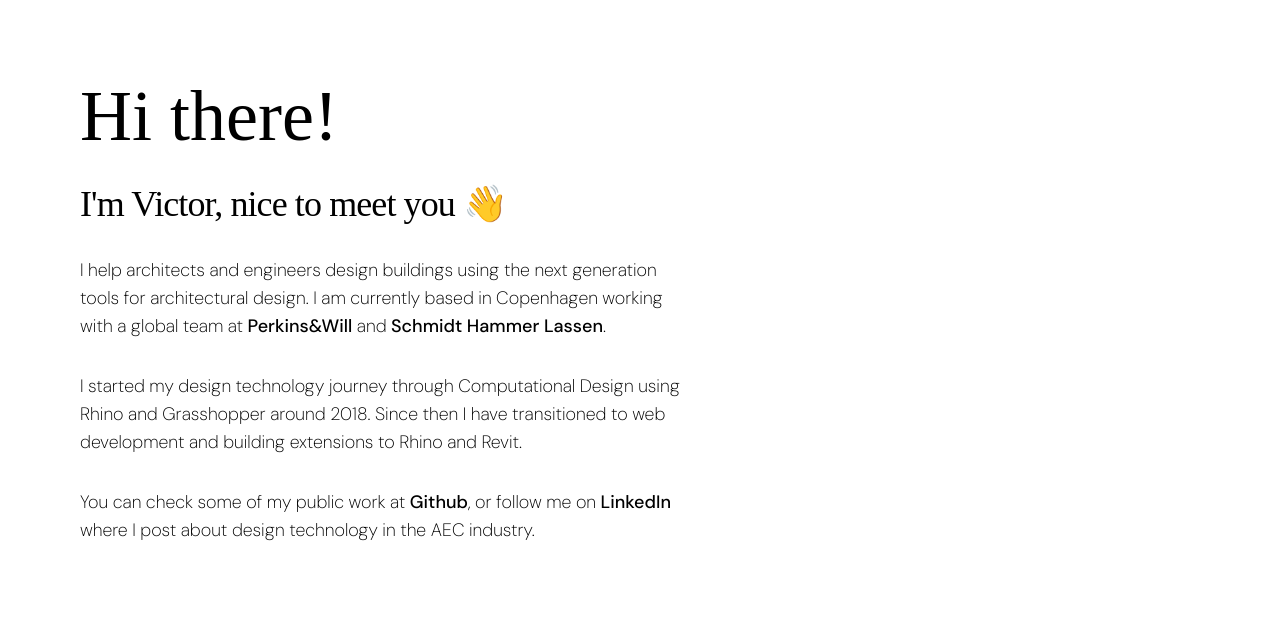
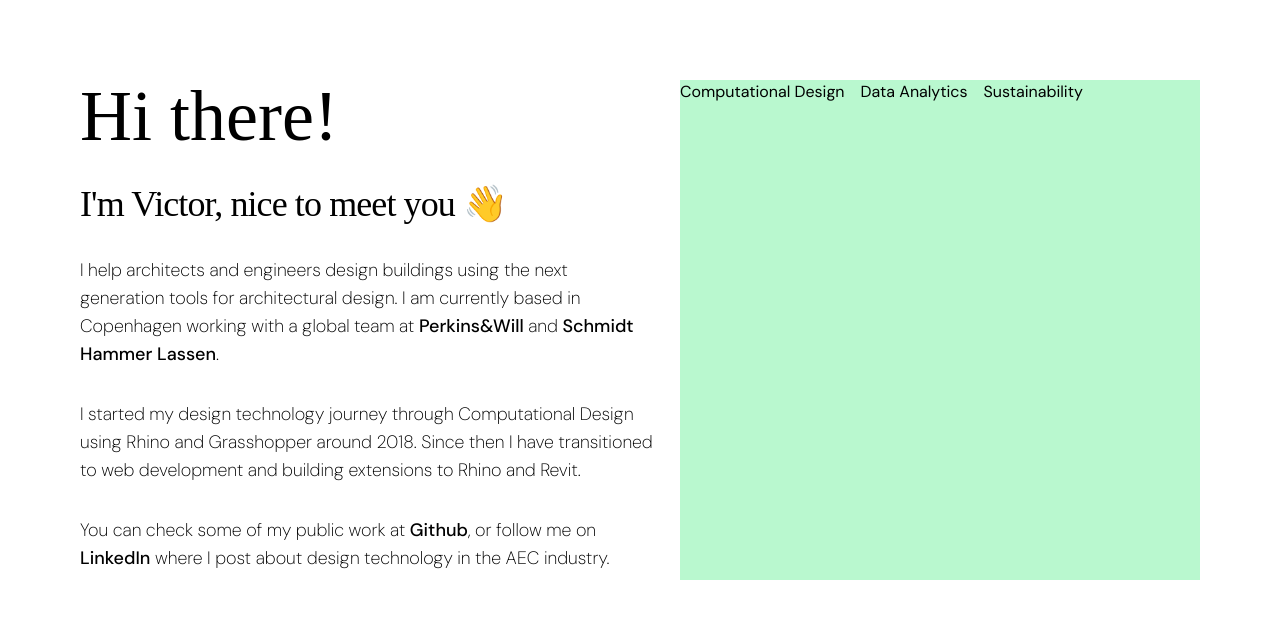
Before and after one commit to vwnd/website, a Vue app: page / in a window 1280 px wide. Shown: the top 618 px of the page. Built offline with nearby package versions, Linux system fonts and the light colour scheme; a web font is replaced by a local one.

Commit message:
feat: added model viewer canvas

```diff
--- a/src/assets/main.css
+++ b/src/assets/main.css
@@ -11,7 +11,7 @@
 }
 
 main {
-  @apply max-w-3xl p-20 space-y-8;
+  @apply px-10 py-20 sm:p-20 lg:flex lg:flex-1 gap-6;
 }
 
 a {
--- /dev/null
+++ b/src/components/ModelViewer.vue
@@ -0,0 +1,39 @@
+<template>
+  <div class="w-full relative">
+    <div class="space-x-4">
+      <button
+        v-for="option in options"
+        :key="option.id"
+        class="underline-offset-4 hover:underline cursor-pointer"
+        :class="{ underline: current === option.id }"
+        @click="handleSelect(option.id)"
+      >
+        {{ option.name }}
+      </button>
+    </div>
+
+    <div class="bg-green-200 absolute left-0 top-0 -z-10 h-full w-full min-h-[500px]">
+      <canvas />
+    </div>
+  </div>
+</template>
+
+<script setup lang="ts">
+import { ref } from 'vue'
+
+const current = ref<null | number>(null)
+
+const options = [
+  { id: 1, name: 'Computational Design' },
+  { id: 2, name: 'Data Analytics' },
+  { id: 3, name: 'Sustainability' },
+]
+
+const handleSelect = (id: number) => {
+  if (current.value === id) {
+    current.value = null
+  } else {
+    current.value = id
+  }
+}
+</script>
--- a/src/views/HomeView.vue
+++ b/src/views/HomeView.vue
@@ -1,7 +1,10 @@
-<script setup lang="ts"></script>
+<script setup lang="ts">
+import ModelViewer from '@/components/ModelViewer.vue'
+</script>
 
 <template>
   <main>
+    <section class="space-y-8 max-w-xl">
       <h1 class="text-7xl font-serif">Hi there!</h1>
 
       <h2 class="text-4xl tracking-tight font-serif">I'm Victor, nice to meet you 👋</h2>
@@ -26,5 +29,7 @@
         <a href="https://www.linkedin.com/in/victorwanderley/" target="_blank">LinkedIn</a> where I
         post about design technology in the AEC industry.
       </p>
+    </section>
+    <ModelViewer />
   </main>
 </template>
```
Lines whose indentation alone changed are shown as unchanged.
